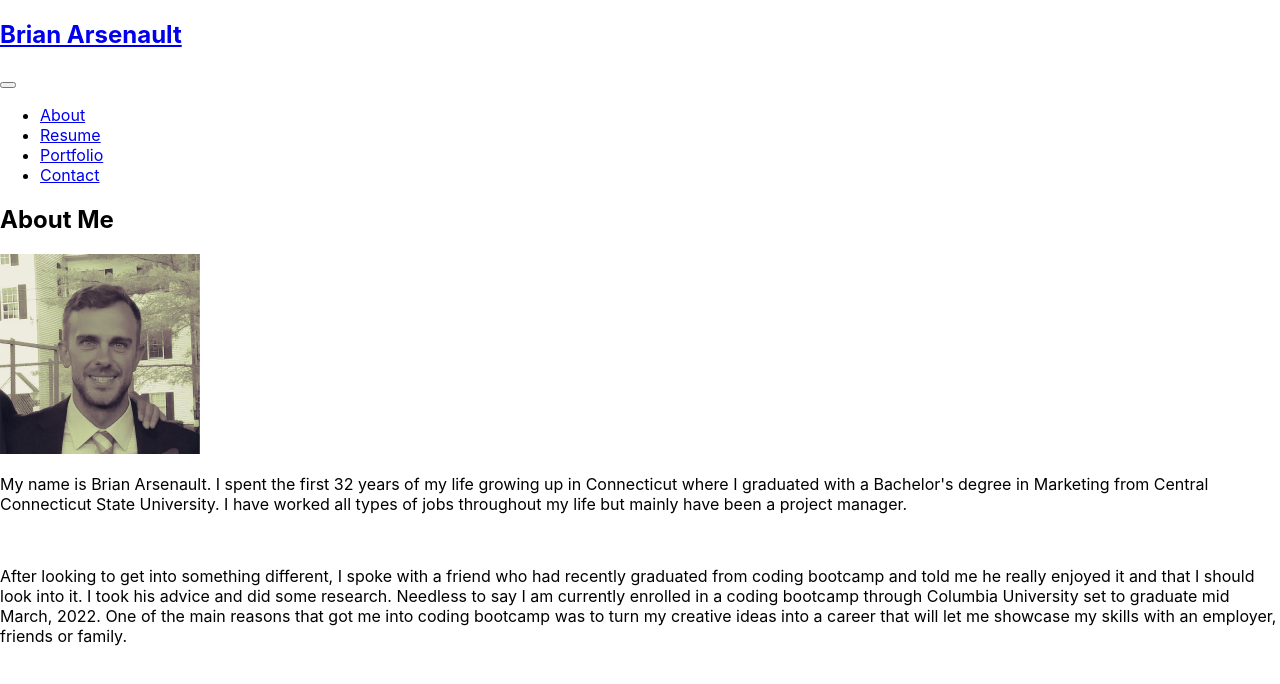
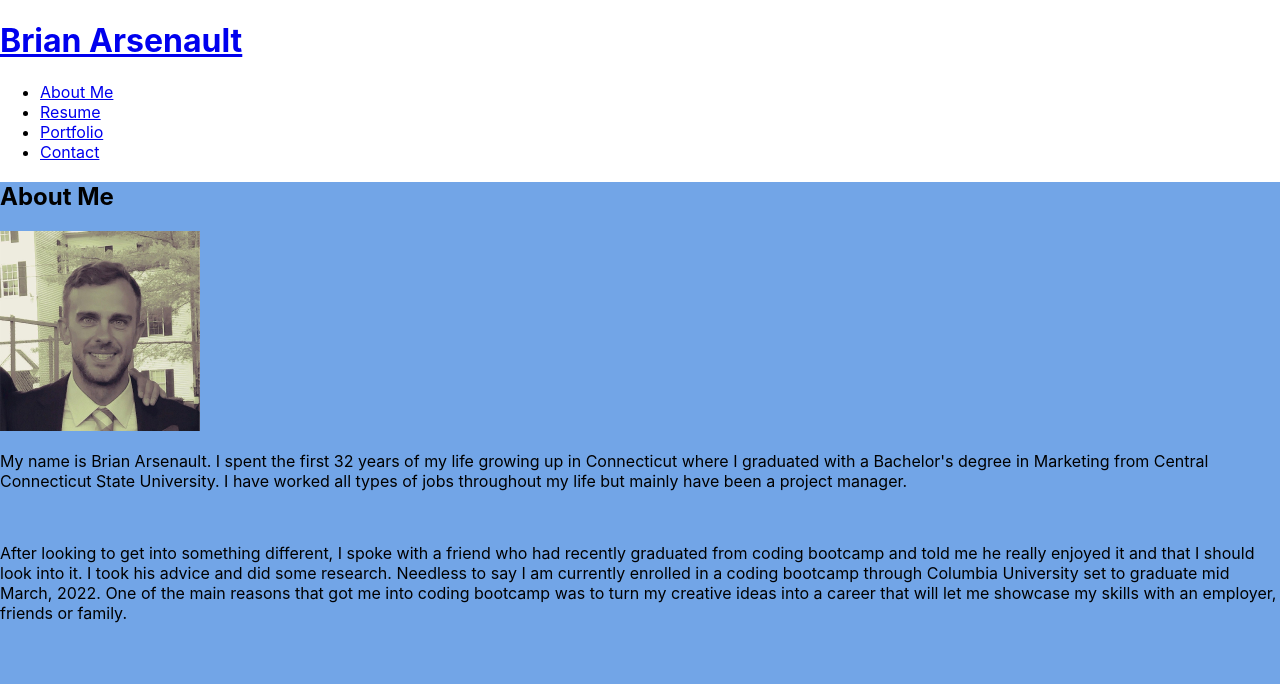
Before and after one commit to BMArsenault/react-portfolio, a React (Create React App) app: page / in a window 1280 px wide. Shown: the top 684 px of the page. Built offline with nearby package versions, Linux system fonts and the light colour scheme.

Commit message:
Added links to portfolio data

```diff
--- a/package.json
+++ b/package.json
@@ -7,6 +7,7 @@
     "@testing-library/react": "^12.1.3",
     "@testing-library/user-event": "^13.5.0",
     "react": "^17.0.2",
+    "react-bootstrap": "^2.1.2",
     "react-dom": "^17.0.2",
     "react-scripts": "5.0.0",
     "web-vitals": "^2.1.4"
--- a/src/App.js
+++ b/src/App.js
@@ -6,6 +6,8 @@ import Footer from './components/Footer';
 import Nav from './components/Nav';
 import Portfolio from './components/Portfolio';
 import Resume from './components/Resume';
+// import 'bootstrap/dist/css/bootstrap.min.css';
+import Button from 'react-bootstrap/Button';
 
 
 function App() {
--- a/src/components/Nav/index.js
+++ b/src/components/Nav/index.js
@@ -3,46 +3,21 @@ import React from "react";
 const Nav = ({currentPage, handlePageChange}) => {
 
   return (
-<header className='sticky-top flex-row'>
-    <nav className="navbar navbar-expand-lg navbar-dark bg-dark">
-      <div className="container-fluid">
-        <h1 className="text-light"><a href="index.html">Brian Arsenault</a></h1>
-      <button className="btn-light" type="button">
-        <span className="navbar-icon"></span>
-      </button>
-      <div className="justify-content-end" id="navbarNav">
-        <ul className='flex-row ms-auto mb-2 mb-lg-0'>
-          <li className='nav-item d-flex flex-column text-center'><a
-                href="#"
-                onClick={() => {handlePageChange('About')}}
-                className={currentPage === 'About' ? 'nav-link active' : 'nav-link'}>
-                <i className="bx bx-user"></i>
-                <span>About</span>
-              </a></li>
-          <li className='nav-item d-flex flex-column text-center'><a
-                href="#"
-                onClick={() => {handlePageChange('Resume')}}
-                className={currentPage === 'Resume' ? 'nav-link active' : 'nav-link'}>
-                <i className="bx bx-file-blank"></i>
-                <span>Resume</span>
-              </a></li>
-          <li className='nav-item d-flex flex-column text-center'><a
-                href="#"
-                onClick={() => {handlePageChange('Portfolio')}}
-                className={currentPage === 'Contact' ? 'nav-link active' : 'nav-link'}>
-                <i className="bx bx-book-content"></i>
-                <span>Portfolio</span>
-              </a></li>
-          <li className='nav-item d-flex flex-column text-center'><a
-                href='#'
-                onClick={() => {handlePageChange('Contact')}}
-                className={currentPage === 'Contact' ? 'nav-link active' : 'nav-link'}>
-                <i className="bx bx-envelope"></i>
-                <span>Contact</span>
-              </a></li>
-        </ul>
-      </div>
+  <header className="sticky-top flex-row">
+    <div className="flex-row px-1">
+      <h1 className="text-light"><a href="index.html">Brian Arsenault</a></h1>
     </div>
+    <nav>
+      <ul className='flex-row'>
+        <li className="mx-2"><a href="#" onClick={() => {handlePageChange('About')}} className={currentPage === 'About' ? 'nav-link active' : 'nav-link'}>About Me</a>
+        </li>
+        <li className="mx-2"><a href="#" onClick={() => {handlePageChange('Resume')}} className={currentPage === 'Resume' ? 'nav-link active' : 'nav-link'}>Resume</a>
+        </li>
+        <li className="nav-item d-flex flex-column"><a href="#" onClick={() => {handlePageChange('Portfolio')}} className={currentPage === 'Contact' ? 'nav-link active' : 'nav-link'}>Portfolio</a>
+        </li>
+        <li className="nav-item d-flex flex-column"><a href='#' onClick={() => {handlePageChange('Contact')}} className={currentPage === 'Contact' ? 'nav-link active' : 'nav-link'}>Contact</a>
+        </li>
+      </ul>
     </nav>
 </header>
   );
--- a/src/components/Portfolio/index.js
+++ b/src/components/Portfolio/index.js
@@ -8,36 +8,36 @@ const Portfolio = () => {
             name: 'The Hype',
             description: 'Website with the hottest trends going on in the world today.  Connect with others to talk about shared interests',
             image: require('../../assets/img/hype.png'),
-            link: "https://github.io",
-            repo: "https://github.com"
+            link: "https://immense-springs-30161.herokuapp.com/",
+            repo: "https://github.com/BMArsenault/proj-02-TheHype"
         },
         {
             name: 'Hike Spot',
-            description: 'j;lkasdf',
+            description: 'Find hiking locations and weather at the destination of your choice.  Music is also there for you that changes depending on the weather.',
             image: require('../../assets/img/hikespot.png'),
-            link: "https://github.io",
-            repo: "https://github.com"
+            link: "https://bmarsenault.github.io/proj-01-HikeSpot/",
+            repo: "https://github.com/BMArsenault/proj-01-HikeSpot"
         },
         {
-            name: 'Work Day Scheduler',
+            name: 'Work Scheduler',
             description: 'Easily plan your day with this workday scheduler.  Color changes with the time of day so you know where you are at in your day.',
             image: require('../../assets/img/workday.png'),
-            link: "https://github.io",
-            repo: "https://github.com"
+            link: "https://bmarsenault.github.io/work-scheduler/",
+            repo: "https://github.com/BMArsenault/work-scheduler"
         },
         {
             name: 'Budgeter',
             description: 'This is a PWA application that allows you to track your budget while online as well as offline. As a user, I want to be able to track my finances by deposits and withdrawls, whether I am offline or not so that I know how much money is in my account. This app is what you need to keep track of that for you!',
             image: require('../../assets/img/budget.png'),
-            link: "https://github.io",
-            repo: "https://github.com"
+            link: "https://glacial-depths-25191.herokuapp.com/",
+            repo: "https://github.com/BMArsenault/budgeter"
         },
         {
             name: 'Weather Dashboard',
             description: 'Check weather in any area, just enter the city to get the 5 day forecast',
             image: require('../../assets/img/weather.png'),
-            link: "https://github.com",
-            repo: "https://github.com"
+            link: "https://bmarsenault.github.io/Weather-App/",
+            repo: "https://github.com/BMArsenault/Weather-App"
         }
     ]
 
--- a/src/index.css
+++ b/src/index.css
@@ -11,3 +11,8 @@ code {
   font-family: source-code-pro, Menlo, Monaco, Consolas, 'Courier New',
     monospace;
 }
+
+main {
+  min-height: 88vh;
+  background-color: #72a5e7;
+}
```
Also changed, not shown: 1 other file (tests, documents, lock files or other folders).
